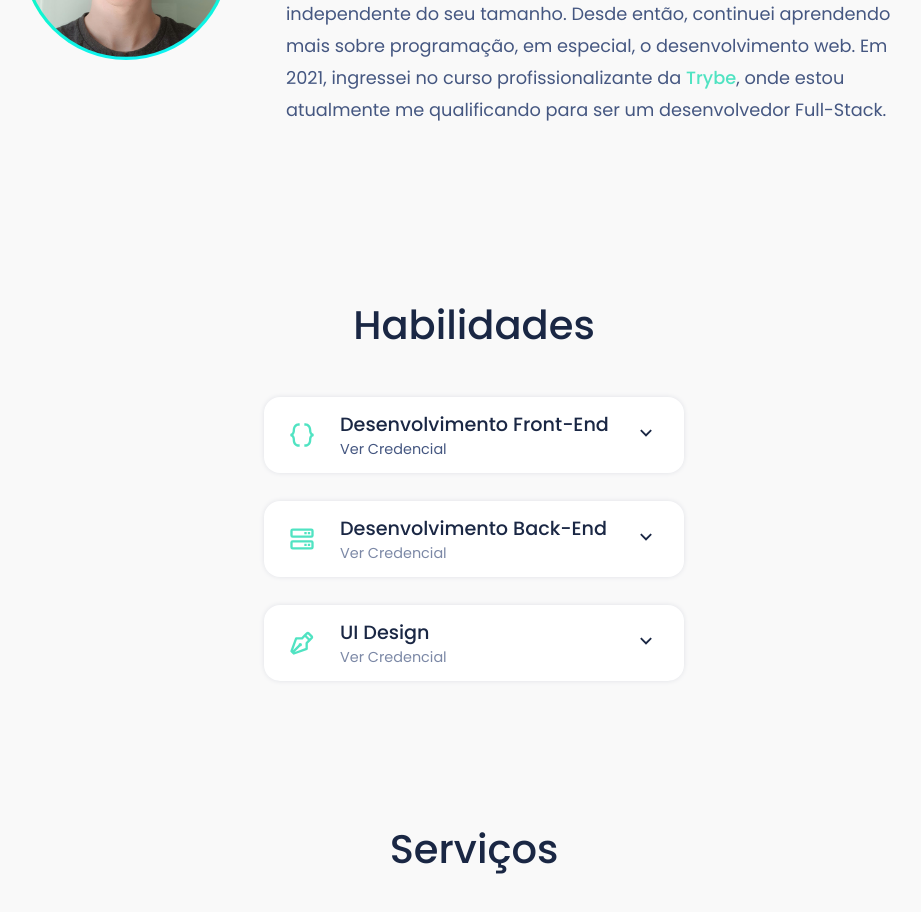
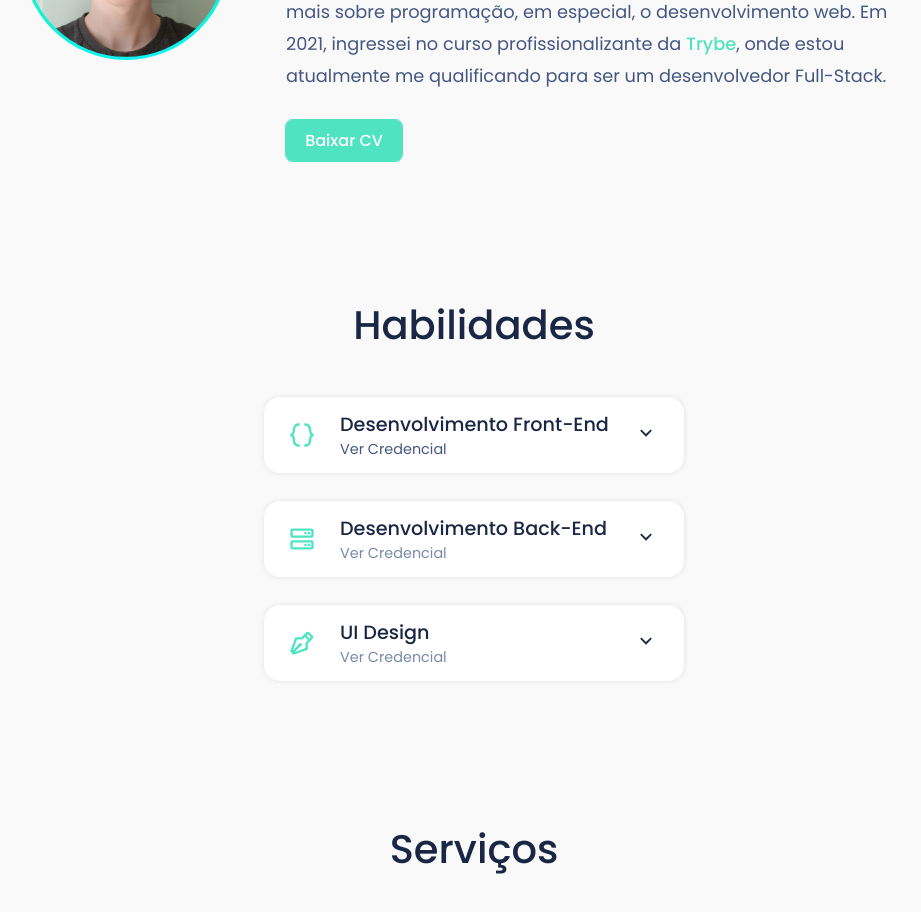
Before and after one commit to pedrotrasfereti/portfolio, a React (Vite) app: page / in a window 1280 px wide. Shown: the part 1100-2012 px from the top of the page, without its empty margins (166-1087 px from the left). Built offline with nearby package versions, Linux system fonts and the light colour scheme; no server answers.

Commit message:
feat: create cv download link

```diff
--- a/src/components/About/index.jsx
+++ b/src/components/About/index.jsx
@@ -6,6 +6,9 @@ import '../../styles/_about.scss'
 
 /*-===================== Images =====================-*/
 import Selfie from '../../images/Selfie.jpeg';
+
+/*-===================== Resources =====================-*/
+import CV from '../../../public/cv.pdf';
 
 const About = () => {
   return (
@@ -35,6 +38,10 @@ const About = () => {
           </a>,
           onde estou atualmente me qualificando para ser um desenvolvedor Full-Stack.
         </p>
+
+        <a href={ CV } className="Button" download>
+          Baixar CV
+        </a>
       </div>
     </section>
   )
--- a/src/styles/_about.scss
+++ b/src/styles/_about.scss
@@ -97,5 +97,27 @@
         }
       }
     }
+
+    .Button {
+      @include themify() {
+        @include smooth();
+        align-self: flex-start;
+        background: t($primary);
+        border: t($primary);
+        border-radius: $btn-radius;
+        color: t($btnText);
+        cursor: pointer;
+        display: inline-block;
+        font: $bold-small-font;
+        outline: $btn-outline solid t($primary);
+        padding: $btn-padding;
+        text-decoration: none;
+
+        &:hover {
+          background: transparent;
+          color: t($primary);
+        }
+      }
+    }
   }
 }
--- a/src/styles/_home.scss
+++ b/src/styles/_home.scss
@@ -129,7 +129,7 @@
           cursor: pointer;
           display: inline-block;
           font: $bold-small-font;
-          margin-top: 2em;
+          margin-top: 2rem;
           outline: $btn-outline solid t($primary);
           padding: $btn-padding;
           text-decoration: none;
```
